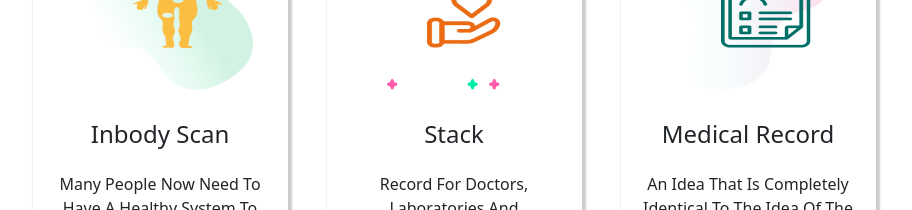
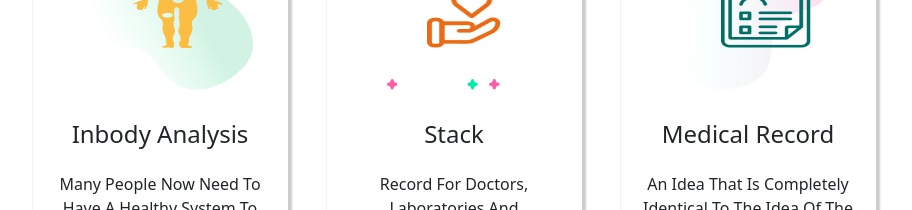
Before and after one commit to Khloud-M/landingPage-omega, a Vue app: page / in a window 1280 px wide. Shown: the part 1320-1530 px from the top of the page, without its empty margins (186-1098 px from the left). Built offline with nearby package versions, Linux system fonts and the light colour scheme.

Commit message:
Inbody Analysis

```diff
--- a/src/components/provideSection.vue
+++ b/src/components/provideSection.vue
@@ -103,7 +103,7 @@ export default {
         {
           image: require("@/assets/image/s1.png"),
           image2: require("@/assets/image/1.png"),
-          title: "Inbody Scan",
+          title: "Inbody Analysis",
           description:
             " Many People Now Need To Have A Healthy System To Follow To Improve And Control Their Health, ",
           list: "",
```
